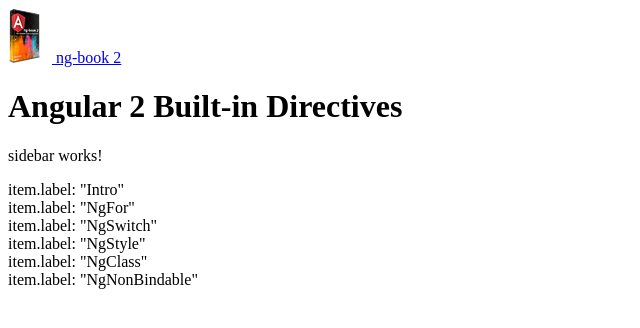
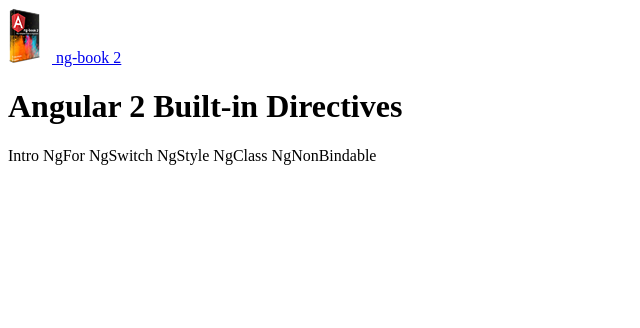
Before and after one commit to st411ar/angular-built-in-directives, an Angular app: page / in a window 1280 px wide. Shown: the top 328 px of the page, without its empty margins (0-640 px from the left). Built offline with nearby package versions, Linux system fonts and the light colour scheme.

Commit message:
created sidebar-item component

```diff
--- a/src/app/app.module.ts
+++ b/src/app/app.module.ts
@@ -5,6 +5,7 @@ import { AppComponent } from './app.component';
 import { SidebarComponent } from './sidebar/sidebar.component';
 
 import { ExampleModel } from './models/example.model';
+import { SidebarItemComponent } from './sidebar/sidebar-item/sidebar-item.component';
 
 export const examples: ExampleModel[] = [
   {label:	'Intro'},
@@ -18,7 +19,8 @@ export const examples: ExampleModel[] = [
 @NgModule({
   declarations: [
     AppComponent,
-    SidebarComponent
+    SidebarComponent,
+    SidebarItemComponent
   ],
   imports: [
     BrowserModule
--- /dev/null
+++ b/src/app/sidebar/sidebar-item/sidebar-item.component.html
@@ -0,0 +1,3 @@
+<a class="item">
+	{{ item.label }}
+</a>
--- /dev/null
+++ b/src/app/sidebar/sidebar-item/sidebar-item.component.ts
@@ -0,0 +1,19 @@
+import {
+	Component,
+	Input,
+	OnInit
+} from '@angular/core';
+
+import { ExampleModel } from '../../models/example.model';
+
+@Component({
+  selector: 'app-sidebar-item',
+  templateUrl: './sidebar-item.component.html'
+})
+export class SidebarItemComponent implements OnInit {
+	@Input('item') item: ExampleModel;
+
+	constructor() {}
+
+	ngOnInit() {}
+}
--- a/src/app/sidebar/sidebar.component.html
+++ b/src/app/sidebar/sidebar.component.html
@@ -1,8 +1,6 @@
-<p>
-  sidebar works!
-</p>
 <div class="ui vertical pointing menu">
-	<div *ngFor="let item of items">
-		item.label: "{{item.label}}"
-	</div>
+	<app-sidebar-item
+		*ngFor="let item of items"
+		[item]="item"
+	></app-sidebar-item>
 </div>
```
Also changed, not shown: 1 other file (tests, documents, lock files or other folders).
